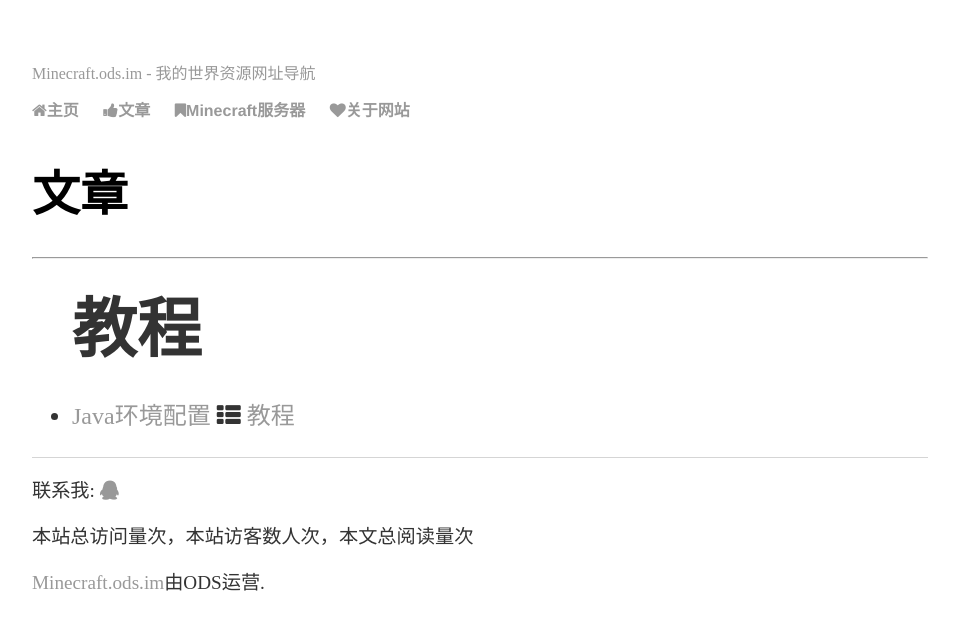
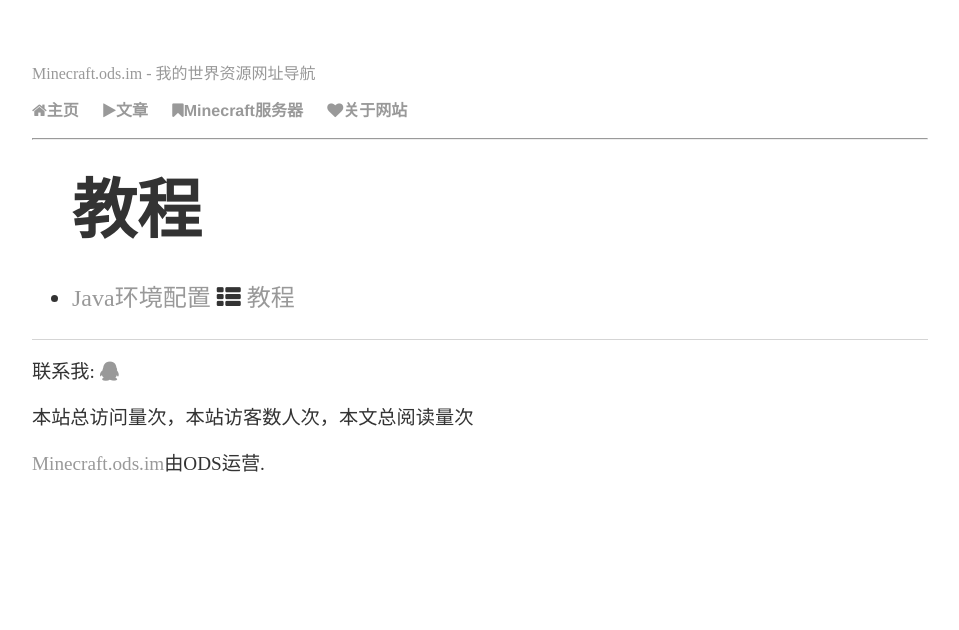
Before and after one commit to vlian5/Minecraft, a Jekyll site: the page built from page/1category.html, in a window 1280 px wide. Shown: the top 630 px of the page, without its empty margins (160-1119 px from the left). Built offline with Jekyll 4.4.1, drawn with Linux system fonts in a browser that asks for light colours; comment, search, counter and statistics services are not loaded; a style sheet for code colours, icons or effects is not loaded.

Commit message:
Update 1category.html

```diff
--- a/page/1category.html
+++ b/page/1category.html
@@ -2,14 +2,13 @@
 layout: default
 title: 文章
 permalink: /category/
-icon: thumbs-up
+icon: play
 type: page
 ---
 
 
 <div class="page clearfix">
     <div class="left">
-        <h1>{{page.title}}</h1>
         <hr>
         <ul>
             {% for category in site.categories %}
```
